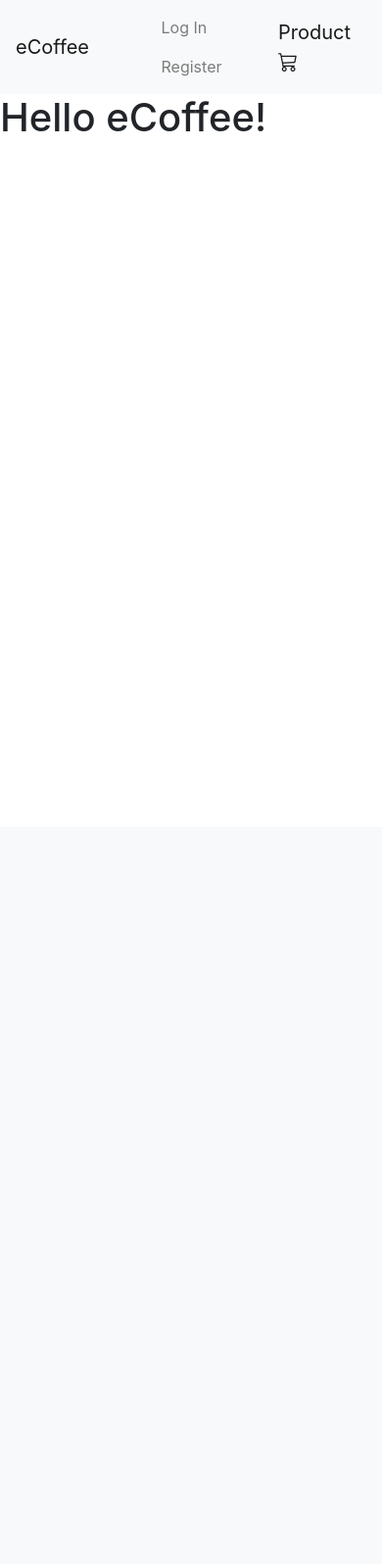
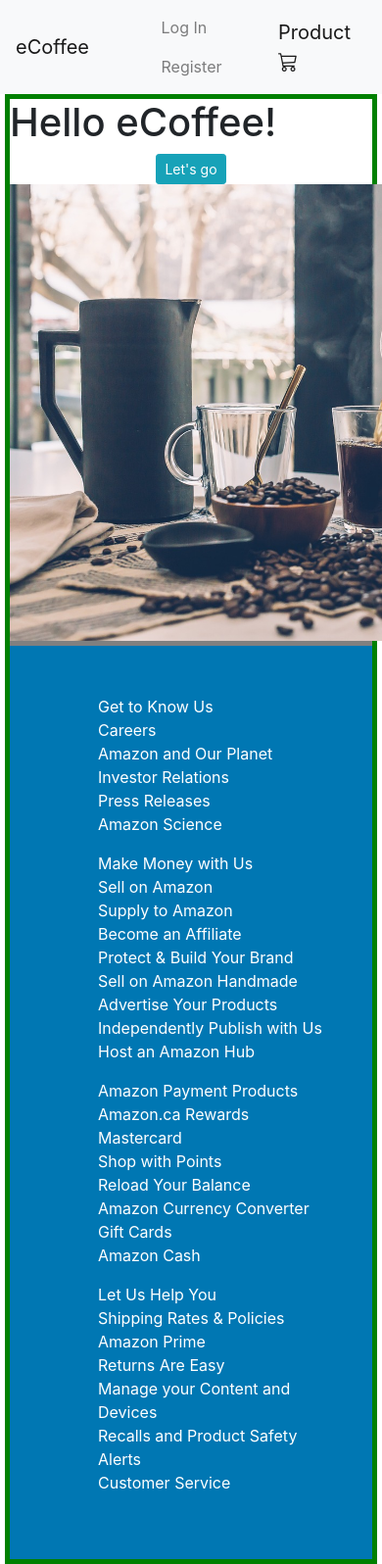
Before and after one commit to hon-nova/eCoffee, a Django app: page / in a window 390 px wide; the page is wider, and only the part inside the window is pictured. Shown: that part at 98% size. Before the commit the page ends 134 px from the top of that part, so only its background shows below. Run offline with Django 4.2, Linux system fonts and the light colour scheme; some libraries are stand-ins or nearby versions.

Commit message:
added index page

```diff
--- /dev/null
+++ b/eCoffee/static/eCoffee/index-style.css
@@ -0,0 +1,17 @@
+.index-container {
+   border:5px solid green;
+   margin:auto 5px;
+}
+.divider {
+   border-bottom:5px solid gray;
+}
+.footer-section {
+   padding:50px;
+   background-color: #0077b3;
+}
+ul > li {
+   list-style: none;
+}
+a {
+   color:white;
+}
--- a/eCoffee/static/eCoffee/style.css
+++ b/eCoffee/static/eCoffee/style.css
@@ -1,4 +1,7 @@
-
+body, html {
+   max-width: 100%;
+   box-sizing: border-box;
+}
 nav {
    display: flex;
    justify-content: space-evenly;
--- a/eCoffee/templates/eCoffee/index.html
+++ b/eCoffee/templates/eCoffee/index.html
@@ -2,5 +2,33 @@
 <!-- {% load static %} -->
 {%block title%}Home Page{%endblock%}
 {%block body %}
-<h1>Hello eCoffee!</h1>
+
+<div class="index-container">
+   <h1>Hello eCoffee!</h1>
+   <div class="row">
+      <div class="col-md-6" style="display:flex;margin:auto;justify-content:center;align-items:center;">
+         <button class="btn btn-sm btn-info">Let's go</button>
+      </div>
+      <div class="col-md-6">
+         <img src="{% static 'eCoffee/images/coffee-homepage.jpg' %}" alt="coffee" width="700" heigth="auto"/>
+      </div>
+   </div>
+   <div class="divider"></div>
+    <div class="footer-section">
+        {% if footer_data %}
+        <div class="row">
+            {% for column in footer_data %}
+            <div class="col-md-3 footer-column">
+                <ul>
+                    {% for item in column %}
+                    <li><a href="#">{{ item }}</a></li>
+                    {% endfor %}
+                </ul>
+            </div>
+            {% endfor %}
+        </div>
+        {% endif %}
+    </div>
+   </div>
+</div>
 {% endblock %}
--- a/eCoffee/templates/eCoffee/layout.html
+++ b/eCoffee/templates/eCoffee/layout.html
@@ -6,9 +6,9 @@
         <title>{% block title %}eCoffee Home{% endblock %}</title>
         <link rel="stylesheet" href="https://stackpath.bootstrapcdn.com/bootstrap/4.4.1/css/bootstrap.min.css" integrity="sha384-Vkoo8x4CGsO3+Hhxv8T/Q5PaXtkKtu6ug5TOeNV6gBiFeWPGFN9MuhOf23Q9Ifjh" crossorigin="anonymous">
         <link href="https://cdn.jsdelivr.net/npm/bootstrap-icons@1.8.1/font/bootstrap-icons.css" rel="stylesheet">
-        <link href="{% static 'network/style.css' %}" rel="stylesheet">
-        <link href="{% static 'network/layout-style.css' %}" rel="stylesheet">
-
+        <link href="{% static 'eCoffee/style.css' %}" rel="stylesheet">
+        <link href="{% static 'eCoffee/layout-style.css' %}" rel="stylesheet">
+        <link href="{% static 'eCoffee/index-style.css' %}" rel="stylesheet">
         {%block script%}{%endblock%}
     </head>
     <body>
--- a/eCoffee/views.py
+++ b/eCoffee/views.py
@@ -10,10 +10,15 @@ from .models import User
 
 logging.basicConfig(level=logging.DEBUG)
 # Create your views here.
-
+footer_data = [
+        ["Get to Know Us", "Careers", "Amazon and Our Planet", "Investor Relations", "Press Releases", "Amazon Science"],
+        ["Make Money with Us", "Sell on Amazon", "Supply to Amazon", "Become an Affiliate", "Protect & Build Your Brand", "Sell on Amazon Handmade", "Advertise Your Products", "Independently Publish with Us", "Host an Amazon Hub"],
+        ["Amazon Payment Products", "Amazon.ca Rewards Mastercard", "Shop with Points", "Reload Your Balance", "Amazon Currency Converter", "Gift Cards", "Amazon Cash"],
+        ["Let Us Help You", "Shipping Rates & Policies", "Amazon Prime", "Returns Are Easy", "Manage your Content and Devices", "Recalls and Product Safety Alerts", "Customer Service"]
+    ]
 def index(request):
     logging.debug('index got invoked::')
-    return render(request,'eCoffee/index.html')
+    return render(request,'eCoffee/index.html',{'footer_data':footer_data})
 
 def login_view(request):
     if request.method == "POST":
@@ -28,11 +33,11 @@ def login_view(request):
             login(request, user)
             return HttpResponseRedirect(reverse("index"))
         else:
-            return render(request, "eCoffee/login.html", {
+            return render(request, "eCoffee/login_view.html", {
                 "message": "Invalid username and/or password."
             })
     else:
-        return render(request, "eCoffee/login.html")
+        return render(request, "eCoffee/login_view.html")
 
 def logout_view(request):
     logout(request)
```
Also changed, not shown: eCoffee/templates/eCoffee/product.html (added, +23 -0 lines), db.sqlite3, eCoffee/static/eCoffee/images/coffee-homepage.jpg (added).
